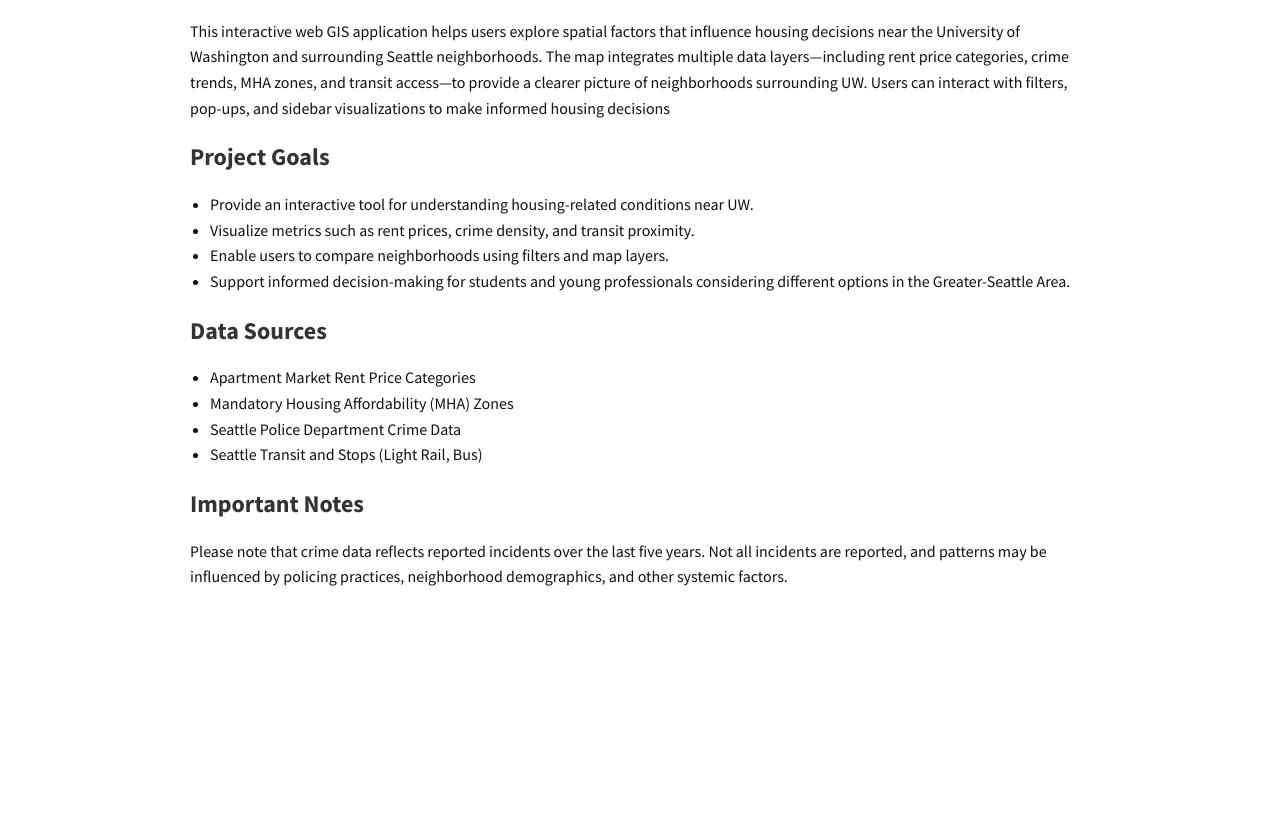
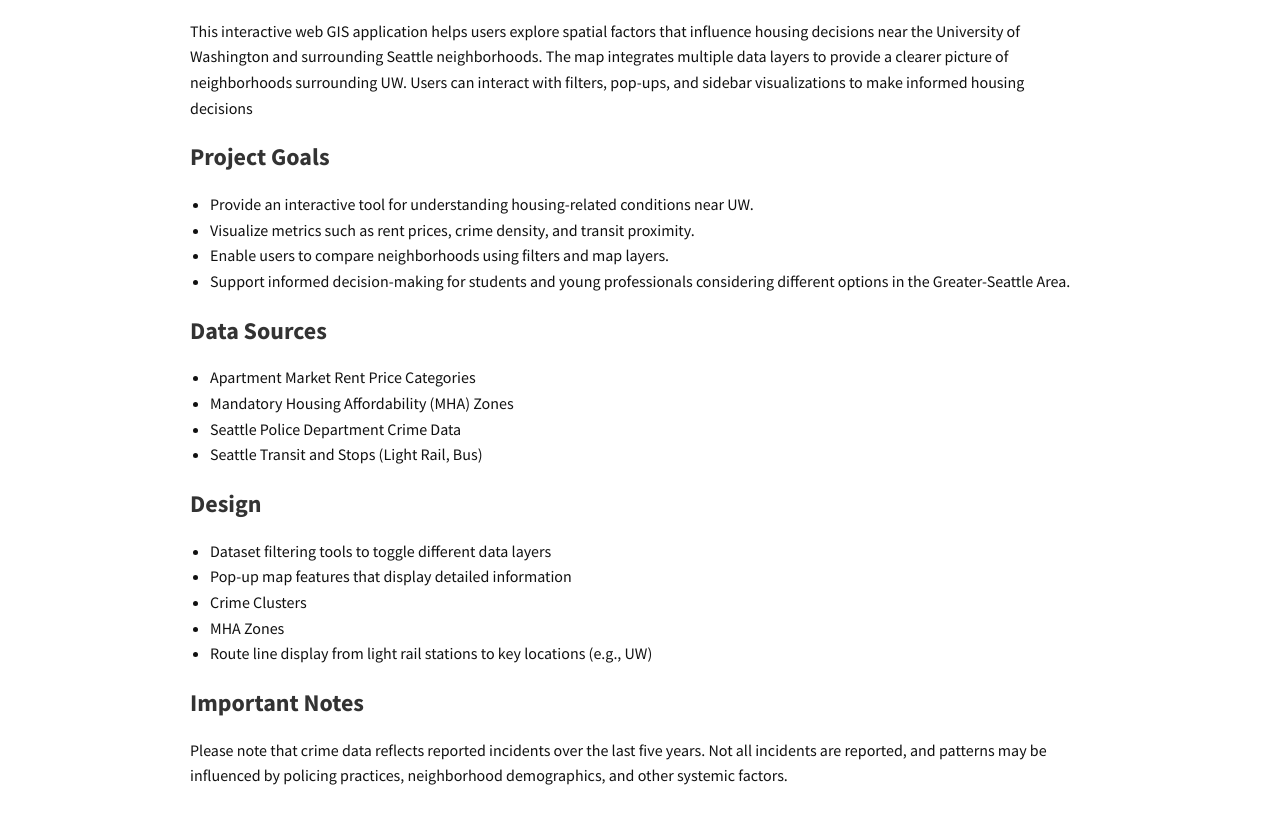
Before and after one commit to kridang/seattle-housing-map, a plain HTML site: page about.html in a window 1280 px wide. Shown: the part 187-1010 px from the top of the page. Before the commit the page ends 843 px from the top, so only its background shows below. Drawn offline with Linux system fonts and the light colour scheme.

Commit message:
kridang: Revised about page with design

```diff
--- a/about.html
+++ b/about.html
@@ -33,9 +33,9 @@
 			<h1>About the Seattle Housing Map</h1>
 			<p>
 				This interactive web GIS application helps users explore spatial factors that influence housing decisions near
-				the University of Washington and surrounding Seattle neighborhoods. The map integrates multiple data layers—including
-				rent price categories, crime trends, MHA zones, and transit access—to provide a clearer picture of neighborhoods surrounding UW.
-				Users can interact with filters, pop-ups, and sidebar visualizations to make informed housing decisions
+				the University of Washington and surrounding Seattle neighborhoods. The map integrates multiple data layers to
+				provide a clearer picture of neighborhoods surrounding UW. Users can interact with filters, pop-ups, and sidebar
+				visualizations to make informed housing decisions
 			</p>
 
 			<h2>Project Goals</h2>
@@ -54,6 +54,15 @@
 				<li>Seattle Transit and Stops (Light Rail, Bus)</li>
 			</ul>
 
+			<h2>Design</h2>
+			<ul>
+				<li>Dataset filtering tools to toggle different data layers</li>
+				<li>Pop-up map features that display detailed information</li>
+				<li>Crime Clusters</li>
+				<li>MHA Zones</li>
+				<li>Route line display from light rail stations to key locations (e.g., UW)</li>
+			</ul>
+
 			<h2>Important Notes</h2>
 			<p>
 				Please note that crime data reflects reported incidents over the last five years.
```
